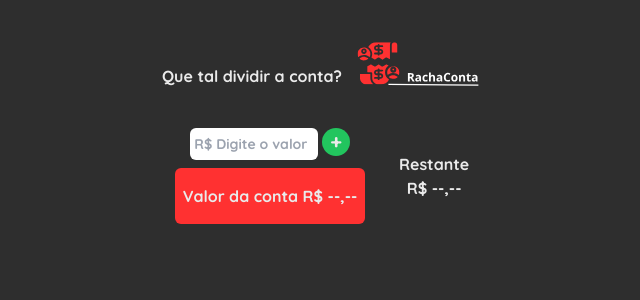
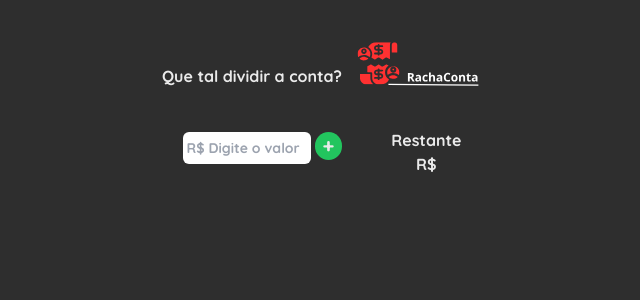
Before and after one commit to RicardoGarcia90/rachaConta, a React (Vite) app in the folder front-end/: page / in a window 1280 px wide. Shown: the top 300 px of the page, without its empty margins (318-958 px from the left). Built offline with nearby package versions, Linux system fonts and the light colour scheme.

Commit message:
feat: criando validacao de input do valor digitado

```diff
--- a/front-end/src/App.jsx
+++ b/front-end/src/App.jsx
@@ -1,12 +1,20 @@
+import { useState } from 'react';
 import Header from './components/Header';
 import Values from './components/Values';
 
 function App() {
+  const [value, setValue] = useState();
+
+  function handleValue(valueInput) {
+    const formatValue = Number(valueInput).toFixed(2);
+    setValue(formatValue);
+  }
+
   return (
     <div className="container h-screen bg-backgroundTheme font-quicksand flex justify-center items-start">
       <div>
         <Header />
-        <Values />
+        <Values value={value} onHandleValue={handleValue} />
       </div>
     </div>
   );
--- a/front-end/src/components/Values.jsx
+++ b/front-end/src/components/Values.jsx
@@ -1,12 +1,38 @@
-import React, { useState } from 'react';
+import React, { useEffect, useState } from 'react';
 
-const Values = () => {
-  const [value, setValue] = useState('--,--');
+const Values = ({ value, onHandleValue }) => {
+  const [currentValue, setCurrentValue] = useState('');
+  const [isValid, setIsValid] = useState(false);
+  const [isTouched, setIsTouched] = useState(false);
+  const [showValue, setShowValue] = useState(false);
 
-  function handleValue() {
+  useEffect(() => {
+    if (isTouched) {
+      const validatevalue = currentValue > 0;
+      setIsValid(validatevalue);
+    }
+  }, [isTouched]);
+
+  function handleValue(e) {
     e.preventDefault();
 
-    // ADICIONAR LOGICA PARA ATUALIZAR O VALOR DA CONTA
+    setIsTouched(true);
+
+    const validatevalue = currentValue > 0;
+    setIsValid(validatevalue);
+
+    if (validatevalue) {
+      setShowValue(true);
+      const valueInput = currentValue;
+
+      onHandleValue(valueInput);
+    }
+    setCurrentValue('');
+  }
+
+  let message;
+  if (isTouched && !isValid) {
+    message = 'Digite um valor válido!';
   }
 
   return (
@@ -14,29 +40,36 @@ const Values = () => {
       <div className="container flex gap-2 items-center justify-around text-textColor font-bold">
         <div className="flex flex-col items-center gap-2">
           <div>
-            <form action="submit">
+            <form onSubmit={handleValue}>
               <input
                 type="text"
+                value={currentValue}
                 placeholder="R$ Digite o valor"
-                onChange={(e) => setValue(e.target.value)}
-                className="w-32 h-8 pl-1 rounded-md text-sm mr-1"
+                onChange={(e) => {
+                  setCurrentValue(e.target.value.replace(',', '.'));
+                  setIsTouched(true);
+                }}
+                className="w-32 h-8 pl-1 rounded-md text-sm mr-1 text-textColorBlack"
               />
-              <button
-                onClick={handleValue}
-                className="bg-green-500 px-2 rounded-full text-xl"
-              >
+              <button className="bg-green-500 px-2 rounded-full text-xl">
                 +
               </button>
             </form>
           </div>
-          <p onClick={handleValue} className="bg-primary px-2 py-4 rounded-md">
-            Valor da conta R$ <span>{value}</span>
-          </p>
+          <div>
+            {showValue && (
+              <p className="bg-primary px-2 py-4 rounded-md">
+                Valor da conta R$ <span>{value}</span>
+              </p>
+            )}
+
+            <p className="text-sm text-primary underline">{message}</p>
+          </div>
         </div>
 
         <div className="flex flex-col items-center">
           <p>Restante</p>
-          <p>R$ --,--</p>
+          <p>R$ {value}</p>
         </div>
       </div>
     </>
--- a/front-end/tailwind.config.js
+++ b/front-end/tailwind.config.js
@@ -10,6 +10,7 @@ export default {
       colors: {
         primary: '#FF3131',
         textColor: '#eaeaea',
+        textColorBlack: '#333',
         backgroundTheme: '#2E2E2E',
       },
       container: {
```
